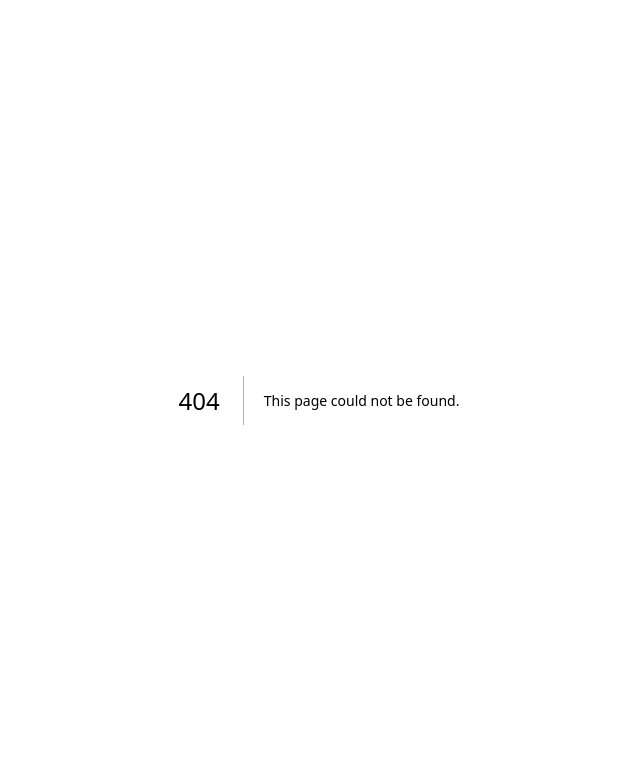
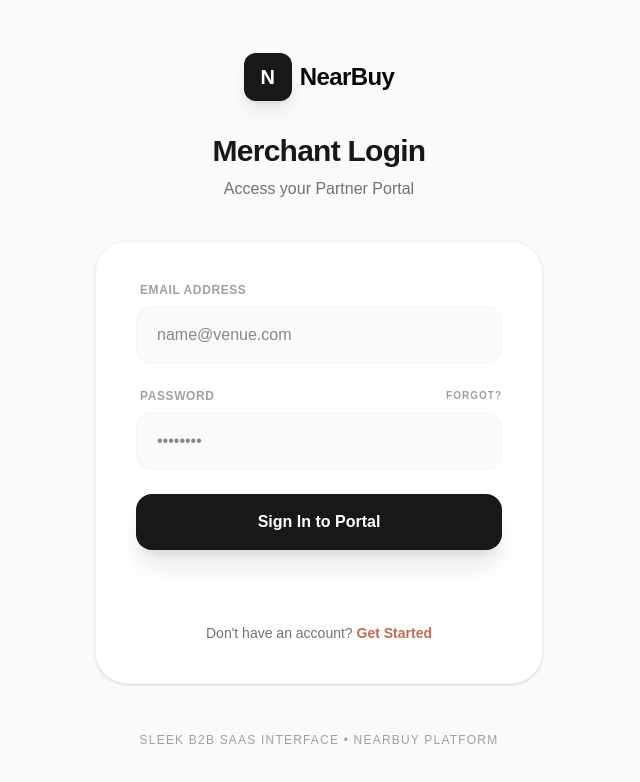
Before and after one commit to ted-dev2/NearBuy, a Next.js app: page /admin/login in a window 1280 px wide. Before the commit this address had no page. Shown: the top 782 px of the page, without its empty margins (321-961 px from the left). Built offline with nearby package versions, Linux system fonts and the light colour scheme.

Commit message:
Demarcate Admin B2B layout from Consumer B2C layout

```diff
--- a/src/app/admin/layout.tsx
+++ b/src/app/admin/layout.tsx
@@ -1,19 +1,93 @@
+"use client";
+
 import React from "react";
-import { Header } from "@/components/layout/Header";
-import { Footer } from "@/components/layout/Footer";
+import Link from "next/link";
+import { usePathname } from "next/navigation";
 
 export default function AdminLayout({
   children,
 }: {
   children: React.ReactNode;
 }) {
+  const pathname = usePathname();
+
+  const isLinkActive = (href: string) => {
+    if (href === "/admin" && pathname === "/admin") return true;
+    if (href !== "/admin" && pathname?.startsWith(href)) return true;
+    return false;
+  };
+
+  const linkClass = (href: string) => {
+    return isLinkActive(href)
+      ? "text-accent font-bold"
+      : "text-zinc-500 hover:text-zinc-900 transition-colors font-medium";
+  };
+
+  // Don't show the nav on the login page
+  if (pathname === "/admin/login") {
+    return <div className="min-h-screen bg-stone-50">{children}</div>;
+  }
+
   return (
-    <div className="min-h-screen flex flex-col bg-stone-50">
-      <Header />
-      <main className="flex-1 pt-20">
-        {children}
+    <div className="min-h-screen flex flex-col bg-stone-50 selection:bg-accent selection:text-white">
+      {/* Admin Top Navigation */}
+      <nav className="sticky top-0 z-50 bg-white border-b border-zinc-200">
+        <div className="max-w-7xl mx-auto px-6 h-16 flex items-center justify-between">
+          <div className="flex items-center gap-8">
+            <Link href="/admin" className="flex items-center gap-2 group">
+              <div className="w-8 h-8 rounded-lg bg-zinc-900 flex items-center justify-center text-white font-black text-sm shadow-sm transition-transform group-hover:scale-105">
+                N
+              </div>
+              <span className="font-black text-lg tracking-tight text-zinc-950">
+                Partner Portal
+              </span>
+            </Link>
+
+            <div className="hidden md:flex items-center gap-6 text-sm">
+              <Link href="/admin" className={linkClass("/admin")}>
+                Dashboard
+              </Link>
+              <Link href="/admin/orders" className={linkClass("/admin/orders")}>
+                Orders
+              </Link>
+              <Link href="/admin/qr" className={linkClass("/admin/qr")}>
+                QR Codes
+              </Link>
+              <Link href="/admin/settings" className={linkClass("/admin/settings")}>
+                Settings
+              </Link>
+            </div>
+          </div>
+
+          <div className="flex items-center gap-4">
+            <Link
+              href="/admin/login"
+              className="text-sm font-bold text-zinc-500 hover:text-zinc-900 transition-colors"
+            >
+              Sign Out
+            </Link>
+          </div>
+        </div>
+      </nav>
+
+      <main className="flex-1 p-6 md:p-10">
+        <div className="max-w-7xl mx-auto">
+          {children}
+        </div>
       </main>
-      <Footer />
+
+      <footer className="border-t border-zinc-200 py-8 bg-white">
+        <div className="max-w-7xl mx-auto px-6 flex flex-col md:flex-row justify-between items-center gap-4">
+          <p className="text-zinc-400 text-xs font-medium">
+            © 2026 NearBuy Partner Portal. Sleek B2B SaaS Interface.
+          </p>
+          <div className="flex gap-6">
+            <Link href="/" className="text-zinc-400 hover:text-zinc-600 text-xs font-medium transition-colors">
+              Back to NearBuy.com
+            </Link>
+          </div>
+        </div>
+      </footer>
     </div>
   );
 }
--- /dev/null
+++ b/src/app/admin/login/page.tsx
@@ -0,0 +1,91 @@
+import React from "react";
+import Link from "next/link";
+
+export default function AdminLoginPage() {
+  return (
+    <div className="min-h-screen flex items-center justify-center bg-stone-50 px-6">
+      <div className="w-full max-w-md">
+        <div className="flex flex-col items-center mb-10">
+          <Link href="/" className="flex items-center gap-2 mb-8 group">
+            <div className="w-12 h-12 rounded-xl bg-zinc-900 flex items-center justify-center text-white font-black text-xl shadow-lg shadow-zinc-900/10 transition-transform group-hover:scale-105">
+              N
+            </div>
+            <span className="font-black text-2xl tracking-tight text-zinc-950">
+              NearBuy
+            </span>
+          </Link>
+          <h1 className="text-3xl font-black text-zinc-900 tracking-tight mb-2">
+            Merchant Login
+          </h1>
+          <p className="text-zinc-500 font-medium">
+            Access your Partner Portal
+          </p>
+        </div>
+
+        <div className="bg-white rounded-[2rem] p-8 md:p-10 shadow-sm border border-zinc-100">
+          <form className="space-y-6">
+            <div>
+              <label
+                htmlFor="email"
+                className="block text-xs font-black uppercase tracking-wider text-zinc-400 mb-2 ml-1"
+              >
+                Email Address
+              </label>
+              <input
+                type="email"
+                id="email"
+                className="w-full bg-stone-50 border border-zinc-100 rounded-2xl px-5 py-4 text-zinc-900 font-medium focus:outline-none focus:ring-2 focus:ring-accent/20 focus:border-accent transition-all"
+                placeholder="name@venue.com"
+                required
+              />
+            </div>
+
+            <div>
+              <div className="flex items-center justify-between mb-2 ml-1">
+                <label
+                  htmlFor="password"
+                  className="block text-xs font-black uppercase tracking-wider text-zinc-400"
+                >
+                  Password
+                </label>
+                <button
+                  type="button"
+                  className="text-[10px] font-black uppercase tracking-widest text-zinc-400 hover:text-accent transition-colors"
+                >
+                  Forgot?
+                </button>
+              </div>
+              <input
+                type="password"
+                id="password"
+                className="w-full bg-stone-50 border border-zinc-100 rounded-2xl px-5 py-4 text-zinc-900 font-medium focus:outline-none focus:ring-2 focus:ring-accent/20 focus:border-accent transition-all"
+                placeholder="••••••••"
+                required
+              />
+            </div>
+
+            <Link
+              href="/admin"
+              className="w-full flex items-center justify-center bg-zinc-900 text-white hover:bg-zinc-800 active:scale-[0.98] py-4 rounded-2xl text-base font-black transition-all shadow-xl shadow-zinc-900/10"
+            >
+              Sign In to Portal
+            </Link>
+          </form>
+
+          <div className="mt-10 pt-8 border-t border-zinc-50 text-center">
+            <p className="text-sm text-zinc-500 font-medium">
+              Don't have an account?{" "}
+              <Link href="/" className="text-accent font-bold hover:underline">
+                Get Started
+              </Link>
+            </p>
+          </div>
+        </div>
+
+        <p className="mt-12 text-center text-xs text-zinc-400 font-medium uppercase tracking-widest">
+          Sleek B2B SaaS Interface • NearBuy Platform
+        </p>
+      </div>
+    </div>
+  );
+}
```
